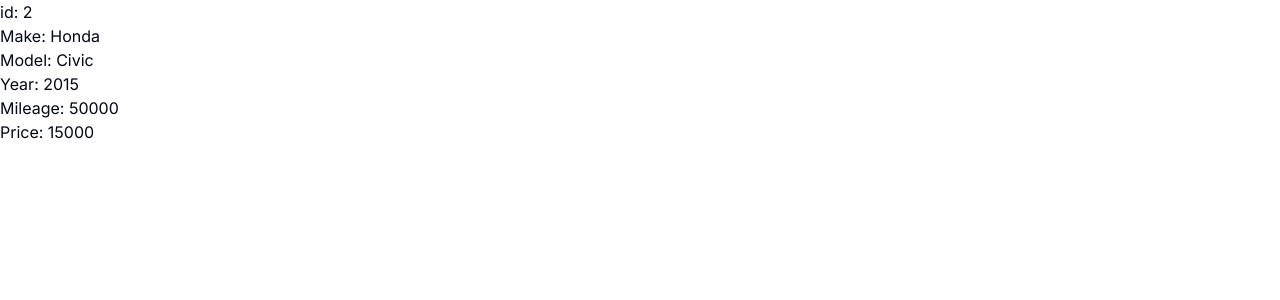
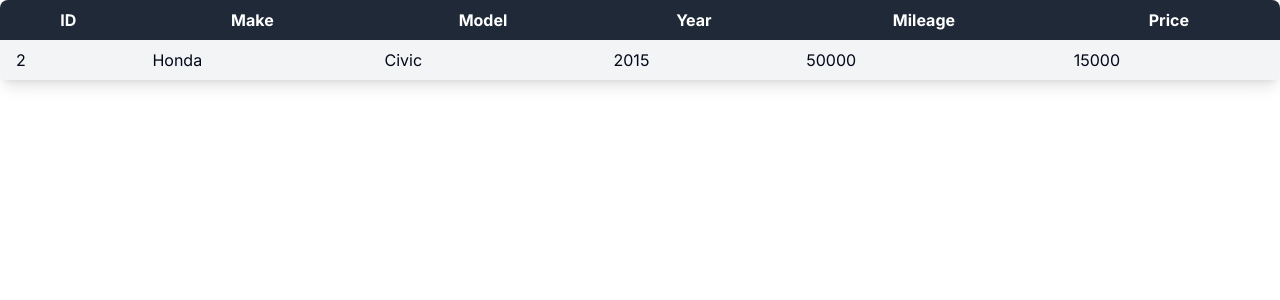
Before and after one commit to Oleguito/homework-front-next-ts-redirect, a Next.js app: page /cars/1 in a window 1280 px wide. Shown: the top 300 px of the page. Built offline with nearby package versions, Linux system fonts and the light colour scheme.

Commit message:
секси таблица на странице машины

```diff
--- a/src/app/components/CarInfo.tsx
+++ b/src/app/components/CarInfo.tsx
@@ -8,14 +8,30 @@
 const CarInfo = (props: Props) => {
     const car: Car = props.car;
     return (
-        <>
-            <p>id: {car.id}</p>
-            <p>Make: {car.make}</p>
-            <p>Model: {car.model}</p>
-            <p>Year: {car.year}</p>
-            <p>Mileage: {car.mileage}</p>
-            <p>Price: {car.price}</p>
-        </>
+        <div className="bg-white rounded-lg shadow-lg overflow-hidden">
+            <table className="min-w-full">
+                <thead className="bg-gray-800 text-white">
+                    <tr>
+                        <th className="px-4 py-2">ID</th>
+                        <th className="px-4 py-2">Make</th>
+                        <th className="px-4 py-2">Model</th>
+                        <th className="px-4 py-2">Year</th>
+                        <th className="px-4 py-2">Mileage</th>
+                        <th className="px-4 py-2">Price</th>
+                    </tr>
+                </thead>
+                <tbody>
+                    <tr className="bg-gray-100">
+                        <td className="px-4 py-2">{car.id}</td>
+                        <td className="px-4 py-2">{car.make}</td>
+                        <td className="px-4 py-2">{car.model}</td>
+                        <td className="px-4 py-2">{car.year}</td>
+                        <td className="px-4 py-2">{car.mileage}</td>
+                        <td className="px-4 py-2">{car.price}</td>
+                    </tr>
+                </tbody>
+            </table>
+        </div>
     );
 };
 
```
